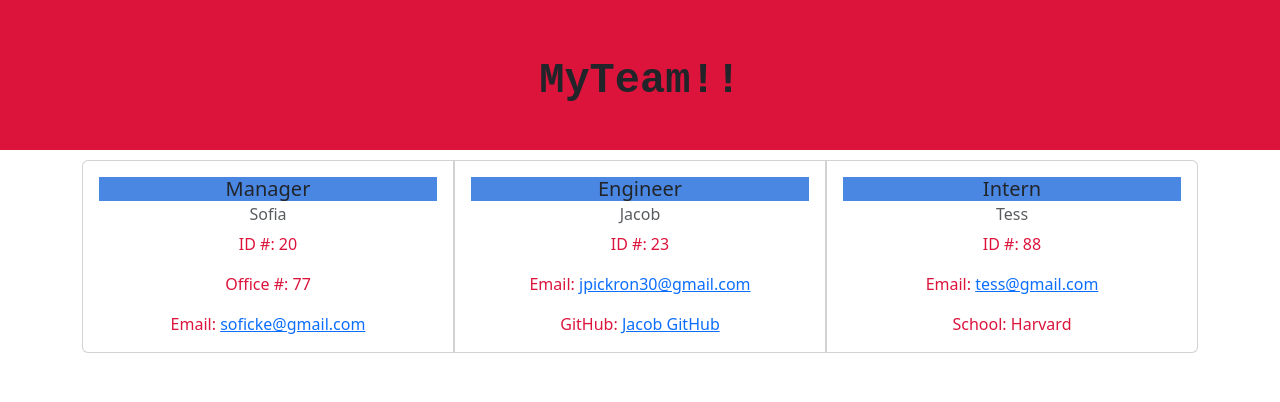
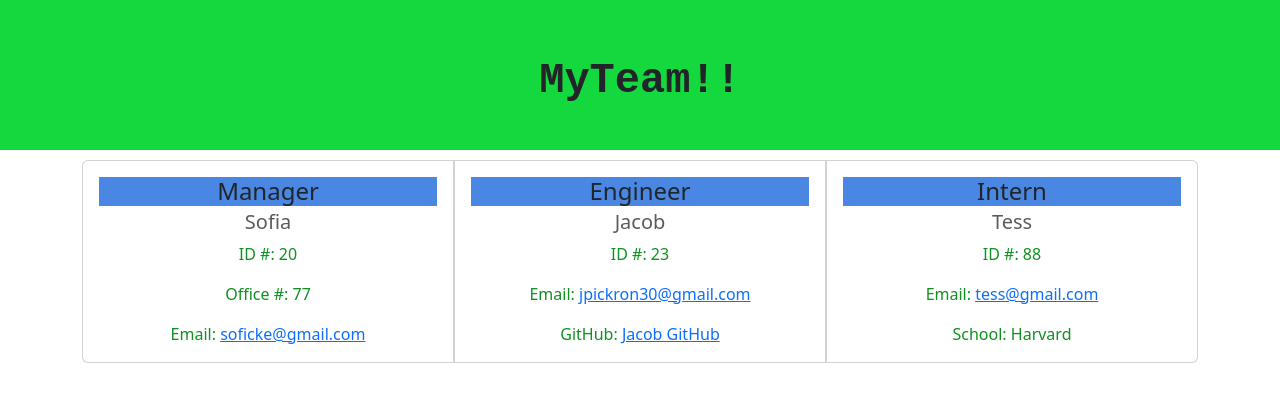
Before and after one commit to jpick77/MyTeam-Generator, a website: page dist/myTeam.html in a window 1280 px wide. Drawn offline with nearby package versions, Linux system fonts and the light colour scheme.

Commit message:
changed some of the css and html

```diff
--- a/dist/myTeam.html
+++ b/dist/myTeam.html
@@ -13,11 +13,11 @@
     <main>
 
     <div class="container card-group">
-        <!-- <a href="./images/range.rockies.jpg">Take a look...</a> -->
+
         <div class="card text-center" style="width: 18rem;">
             <div class="card-body">
-              <h5 class="card-title">Manager</h5>
-              <h6 class="card-subtitle mb-2 text-muted">Sofia</h6>
+              <h4 class="card-title">Manager</h4>
+              <h5 class="card-subtitle mb-2 text-muted">Sofia</h5>
               <p class="card-text">ID #: 20</p>
               <p class="card-text">Office #: 77</p>
               <p class="card-text">Email: <a href="mailto: soficke@gmail.com">soficke@gmail.com</a></p>
@@ -26,8 +26,8 @@
           <br>
           <div class="card text-center" style="width: 18rem;">
             <div class="card-body">
-              <h5 class="card-title">Engineer</h5>
-              <h6 class="card-subtitle mb-2 text-muted">Jacob</h6>
+              <h4 class="card-title">Engineer</h4>
+              <h5 class="card-subtitle mb-2 text-muted">Jacob</h5>
               <p class="card-text">ID #: 23</p>
               <p class="card-text">Email: <a href="mailto: jpickron30@gmail.com">jpickron30@gmail.com</a></p>
               <p class="card-text">GitHub: <a href="https://github.com/jpick77">Jacob GitHub</a></p>
@@ -36,8 +36,8 @@
           <br>
           <div class="card text-center" style="width: 18rem;">
             <div class="card-body">
-              <h5 class="card-title">Intern</h5>
-              <h6 class="card-subtitle mb-2 text-muted">Tess</h6>
+              <h4 class="card-title">Intern</h4>
+              <h5 class="card-subtitle mb-2 text-muted">Tess</h5>
               <p class="card-text">ID #: 88</p>
               <p class="card-text">Email: <a href="mailto: tess@gmail.com">tess@gmail.com</a></p>
               <p class="card-text">School: Harvard</p>
--- a/dist/style.css
+++ b/dist/style.css
@@ -7,7 +7,7 @@
 .header {
     width: 100%;
     height: 150px;
-    background-color: crimson;
+    background-color: rgb(20, 217, 62);
     top: 0;
     position: absolute;
     text-align: center;
@@ -20,7 +20,7 @@
 
 
 .card-text {
-    color: crimson;
+    color: rgb(15, 144, 32);
 
 }
 
```
